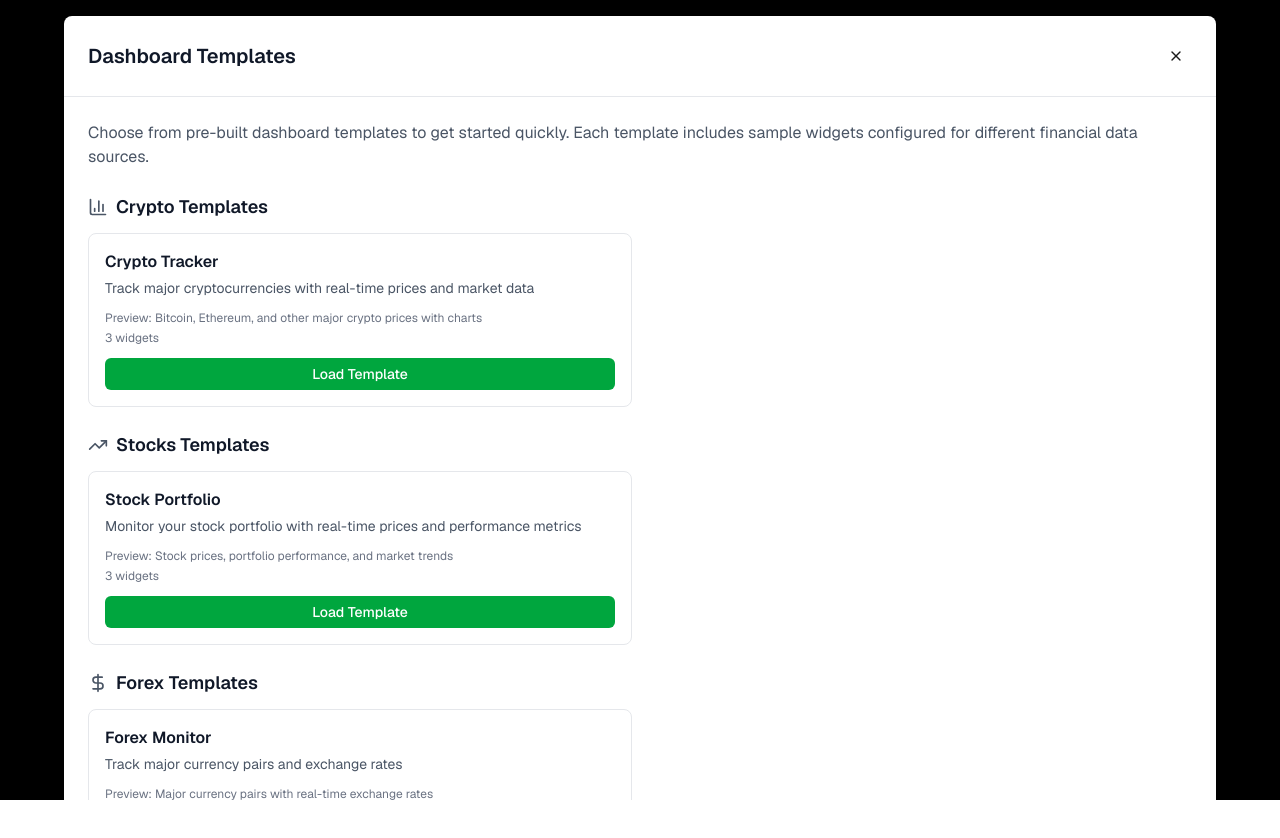
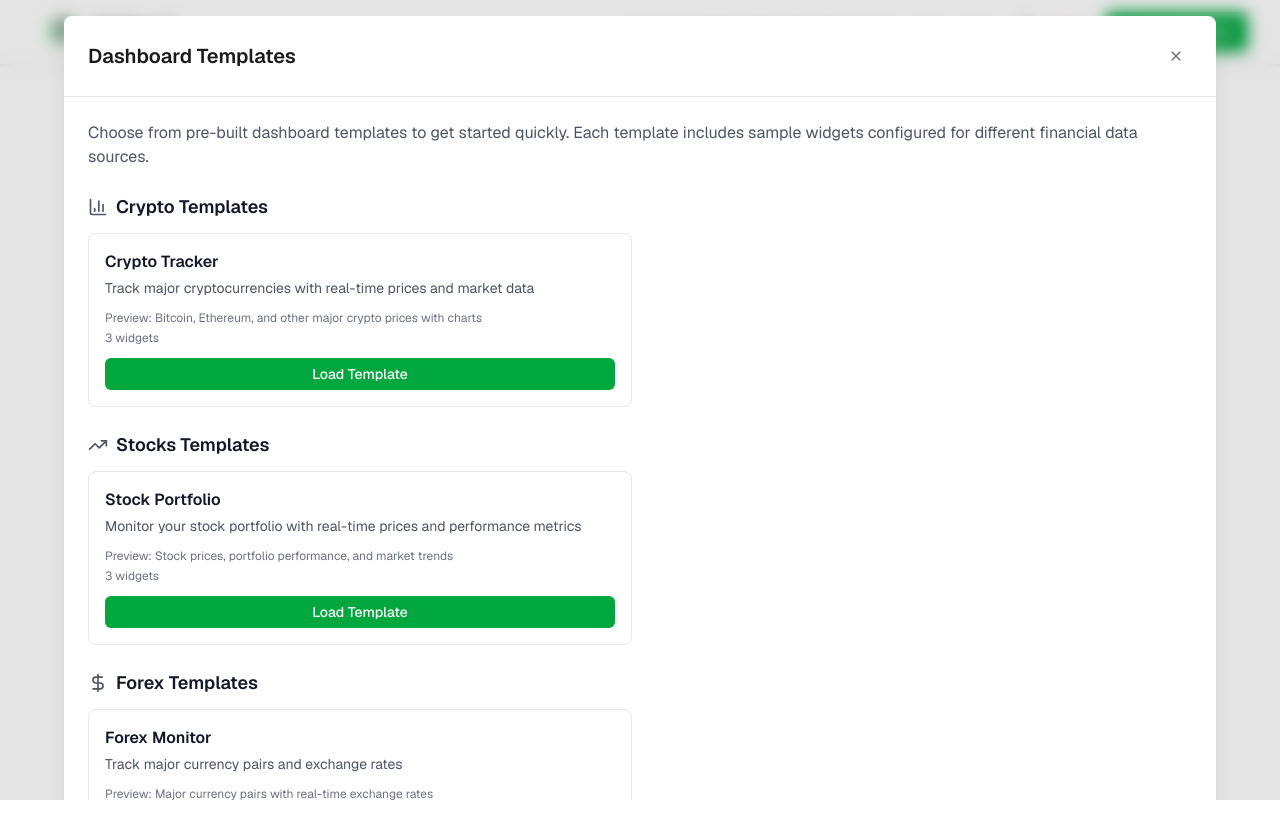
Before and after one commit to nikhildeshmukh170/finboard, a Next.js app: page / in a window 1280 px wide. Both pictures are taken after a click on the button 1024 px from the left and 32 px from the top of the page. Shown: the top 838 px of the page. Built offline with nearby package versions, Linux system fonts and the light colour scheme.

Commit message:
fix theme of model and add click view also

```diff
--- a/src/components/ui/Modal.tsx
+++ b/src/components/ui/Modal.tsx
@@ -36,15 +36,19 @@ export const Modal: React.FC<ModalProps> = ({ isOpen, onClose, title, children }
       <div className="flex min-h-full items-center justify-center p-4">
         {/* Backdrop */}
         <div
-          className="fixed inset-0 bg-black bg-opacity-50 transition-opacity"
+          className="fixed inset-0 bg-black/10 dark:bg-black/20 backdrop-blur-sm transition-opacity"
+          style={{ WebkitBackdropFilter: 'blur(8px)', backdropFilter: 'blur(8px)' }}
           onClick={onClose}
         />
 
         {/* Modal */}
-        <div className="relative w-full max-w-6xl bg-white dark:bg-gray-800 rounded-lg shadow-xl">
+        <div
+          className="relative w-full max-w-6xl rounded-lg shadow-xl"
+          style={{ background: 'var(--card)', color: 'var(--card-foreground)' }}
+        >
           {/* Header */}
-          <div className="flex items-center justify-between p-6 border-b border-gray-200 dark:border-gray-700">
-            <h2 className="text-xl font-semibold text-gray-900 dark:text-white">
+          <div className="flex items-center justify-between p-6 border-b" style={{ borderColor: 'var(--border)' }}>
+            <h2 className="text-xl font-semibold" style={{ color: 'var(--foreground)' }}>
               {title}
             </h2>
             <Button
@@ -52,6 +56,7 @@ export const Modal: React.FC<ModalProps> = ({ isOpen, onClose, title, children }
               variant="ghost"
               size="sm"
               className="h-8 w-8 p-0"
+              style={{ color: 'var(--muted-foreground)' }}
             >
               <X className="h-4 w-4" />
             </Button>
--- a/src/components/widgets/SortableWidget.tsx
+++ b/src/components/widgets/SortableWidget.tsx
@@ -16,14 +16,21 @@ interface SortableWidgetProps {
 const SortableWidget: React.FC<SortableWidgetProps> = (props) => {
   const { setNodeRef, style, attributes, listeners } = useSortableWidget(props.widget);
 
+  // Make the whole card clickable except for drag handle and action buttons
   return (
     <div
       ref={setNodeRef}
       style={style}
-      {...attributes}
-      {...listeners}
-      className="cursor-move h-full"
+      className="h-full group relative"
+      onClick={() => props.onClick?.(props.widget)}
     >
+      {/* Drag handle overlay (stop propagation so drag doesn't trigger click) */}
+      <div
+        {...attributes}
+        {...listeners}
+        className="absolute top-2 right-2 z-10 cursor-move"
+        onClick={e => e.stopPropagation()}
+      />
       <WidgetFactory {...props} />
     </div>
   );
```
